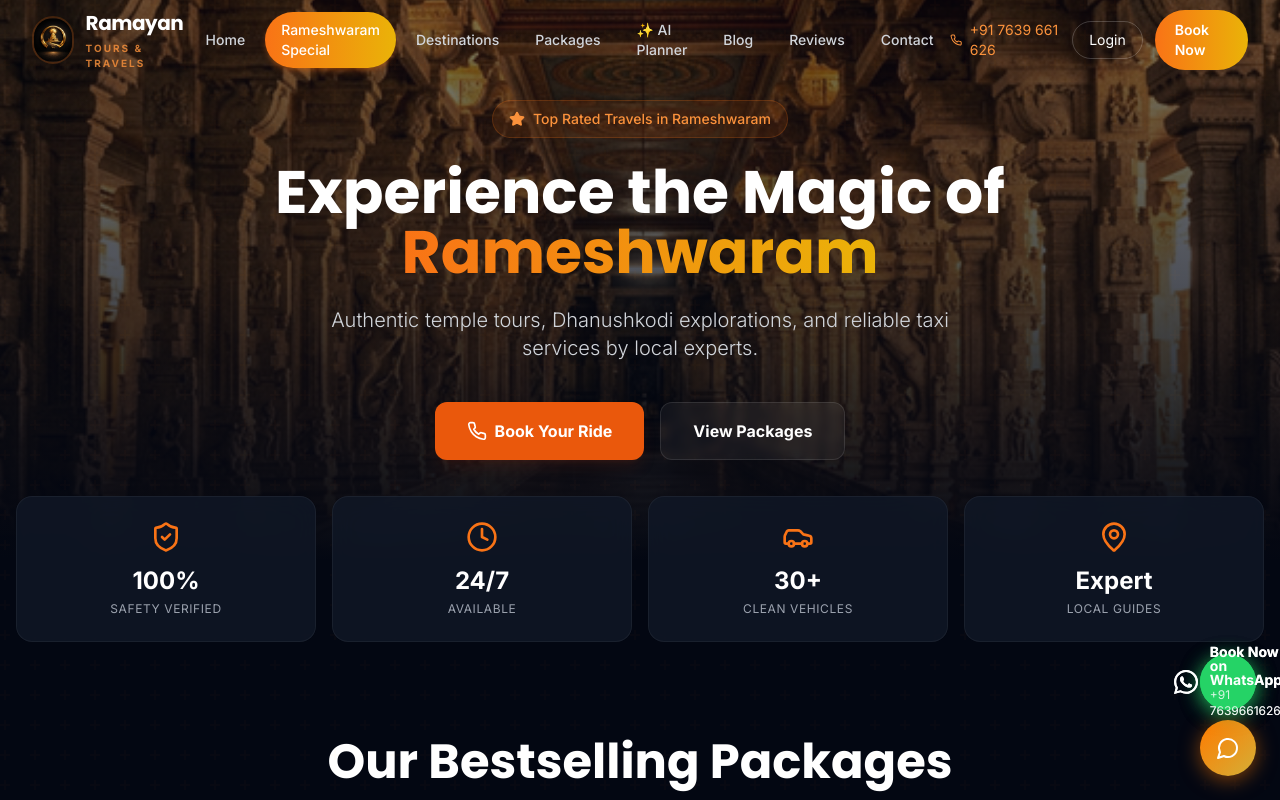
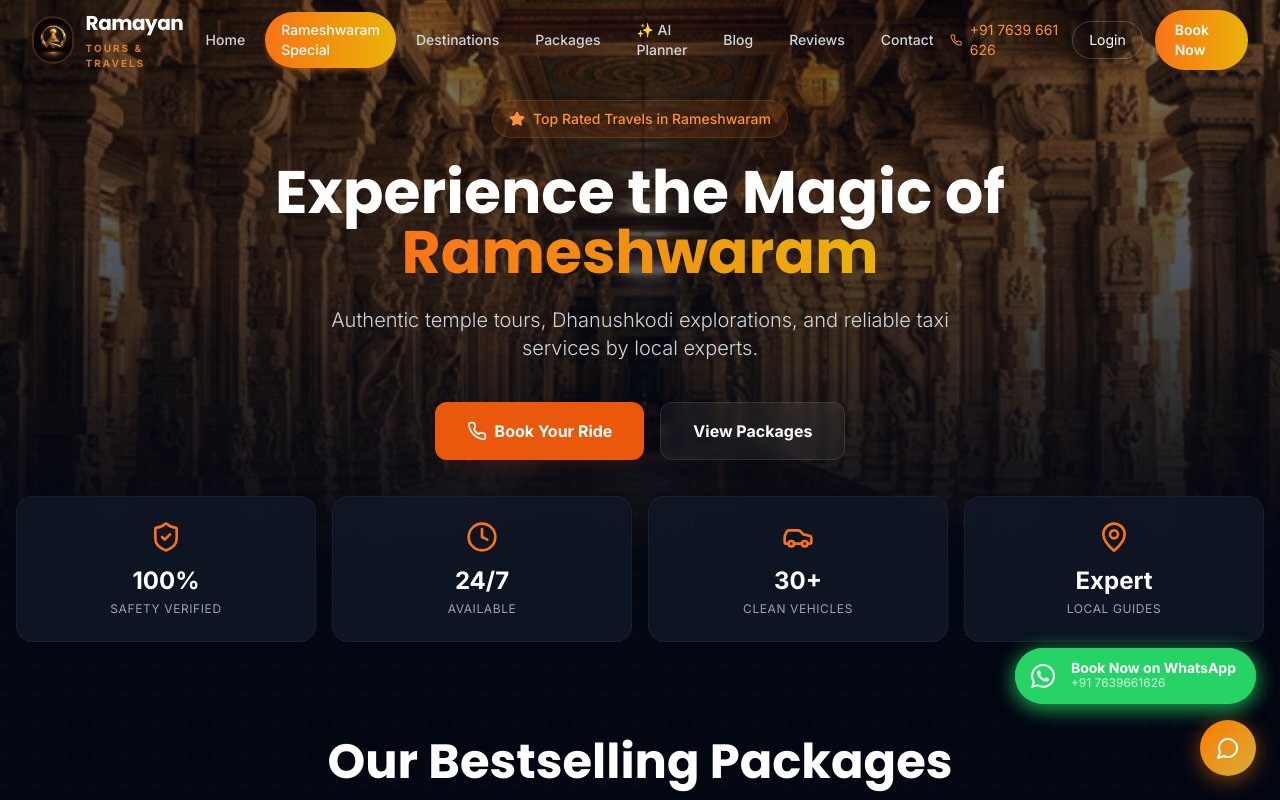
Before and after one commit to Sathya1245632/-ramayan-tours-and-travels, a Next.js app: page /tours/rameshwaram in a window 1280 px wide. Shown: the top 800 px of the page. Built offline with nearby package versions, Linux system fonts and the light colour scheme.

Commit message:
Fix: Resolve WhatsApp button layout and text wrapping issues

```diff
--- a/src/app/globals.css
+++ b/src/app/globals.css
@@ -295,19 +295,19 @@ body {
 /* Whatsapp FAB */
 .whatsapp-fab {
   position: fixed;
-  bottom: 90px;
+  bottom: 96px;
   right: 24px;
   z-index: 999;
   background: #25D366;
-  border-radius: 50%;
-  width: 56px;
-  height: 56px;
+  border-radius: 50px;
   display: flex;
   align-items: center;
   justify-content: center;
   box-shadow: 0 4px 20px rgba(37, 211, 102, 0.5);
   cursor: pointer;
   transition: all 0.3s ease;
+  text-decoration: none;
+  min-height: 56px;
 }
 
 .whatsapp-fab:hover {
--- a/src/components/WhatsAppFAB.tsx
+++ b/src/components/WhatsAppFAB.tsx
@@ -16,11 +16,11 @@ export default function WhatsAppFAB() {
                 <svg viewBox="0 0 24 24" className="w-6 h-6 fill-white shrink-0">
                     <path d="M17.472 14.382c-.297-.149-1.758-.867-2.03-.967-.273-.099-.471-.148-.67.15-.197.297-.767.966-.94 1.164-.173.199-.347.223-.644.075-.297-.15-1.255-.463-2.39-1.475-.883-.788-1.48-1.761-1.653-2.059-.173-.297-.018-.458.13-.606.134-.133.298-.347.446-.52.149-.174.198-.298.298-.497.099-.198.05-.371-.025-.52-.075-.149-.669-1.612-.916-2.207-.242-.579-.487-.5-.669-.51-.173-.008-.371-.01-.57-.01-.198 0-.52.074-.792.372-.272.297-1.04 1.016-1.04 2.479 0 1.462 1.065 2.875 1.213 3.074.149.198 2.096 3.2 5.077 4.487.709.306 1.262.489 1.694.625.712.227 1.36.195 1.871.118.571-.085 1.758-.719 2.006-1.413.248-.694.248-1.289.173-1.413-.074-.124-.272-.198-.57-.347m-5.421 7.403h-.004a9.87 9.87 0 01-5.031-1.378l-.361-.214-3.741.982.998-3.648-.235-.374a9.86 9.86 0 01-1.51-5.26c.001-5.45 4.436-9.884 9.888-9.884 2.64 0 5.122 1.03 6.988 2.898a9.825 9.825 0 012.893 6.994c-.003 5.45-4.437 9.884-9.885 9.884m8.413-18.297A11.815 11.815 0 0012.05 0C5.495 0 .16 5.335.157 11.892c0 2.096.547 4.142 1.588 5.945L.057 24l6.305-1.654a11.882 11.882 0 005.683 1.448h.005c6.554 0 11.89-5.335 11.893-11.893a11.821 11.821 0 00-3.48-8.413z" />
                 </svg>
-                <div className="hidden sm:flex flex-col items-start">
-                    <span className="text-white text-sm font-bold leading-none">Book Now on WhatsApp</span>
-                    <span className="text-white/80 text-[10px] sm:text-xs">+91 7639661626</span>
+                <div className="hidden sm:flex flex-col items-start px-1">
+                    <span className="text-white text-sm font-bold leading-none whitespace-nowrap">Book Now on WhatsApp</span>
+                    <span className="text-white/80 text-[10px] sm:text-xs whitespace-nowrap">+91 7639661626</span>
                 </div>
-                <span className="sm:hidden text-white text-xs font-bold">Book Now</span>
+                <span className="sm:hidden text-white text-xs font-bold whitespace-nowrap">Book Now</span>
             </div>
         </a>
     );
```
